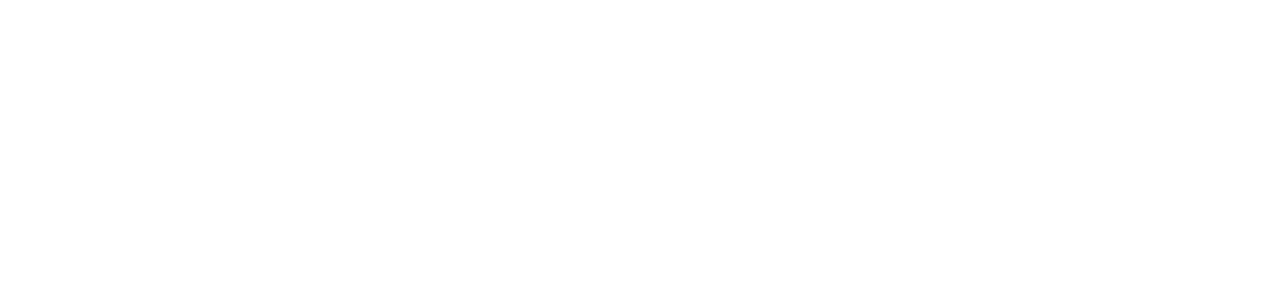
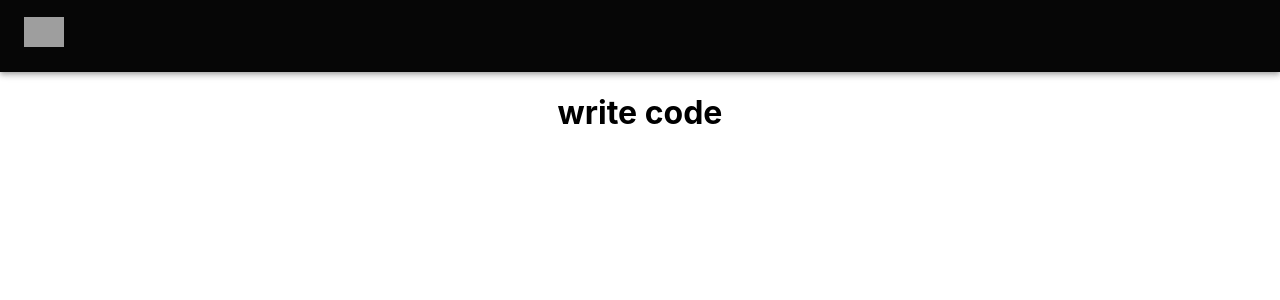
Before and after one commit to SankalpPyFever333/AlphaEditor, a React (Create React App) app in the folder codepeneditor/: page / in a window 1280 px wide. Shown: the top 300 px of the page. Built offline with nearby package versions, Linux system fonts and the light colour scheme; grey boxes are pictures that could not be loaded.

Commit message:
header completed using <AppBar> and <Toolbar> of MUI

```diff
--- a/codepeneditor/package.json
+++ b/codepeneditor/package.json
@@ -3,6 +3,9 @@
   "version": "0.1.0",
   "private": true,
   "dependencies": {
+    "@emotion/react": "^11.11.1",
+    "@emotion/styled": "^11.11.0",
+    "@mui/material": "^5.14.0",
     "@testing-library/jest-dom": "^5.16.5",
     "@testing-library/react": "^13.4.0",
     "@testing-library/user-event": "^13.5.0",
--- a/codepeneditor/src/App.js
+++ b/codepeneditor/src/App.js
@@ -1,9 +1,11 @@
-
+import React from 'react';
 import './App.css';
+import Home from './components/Home';
 
 function App() {
   return (
     <div className="App">
+      <Home/>
 
     </div>
   );
--- /dev/null
+++ b/codepeneditor/src/components/Header.jsx
@@ -0,0 +1,26 @@
+import React from 'react'
+import { AppBar, Toolbar ,styled} from '@mui/material';
+
+function Header() {
+  // changing the css of mui component. We pass the component name in the styled() upon which I want to add css.
+  const AppBarContainer = styled(AppBar)`
+      background: #060606;
+      height: 9vh;
+      position: static;
+  `
+// Now <AppBar> is updated and it is in AppBarContainer variable, So replace AppBar by AppBarConainer.
+
+return (
+    <div>
+      <AppBarContainer>
+        <Toolbar>
+          <img src= "https://img.icons8.com/?size=512&id=p03EZMcmuZH5&format=png" alt="logo" style={{width:40}} />
+        </Toolbar>
+      </AppBarContainer>
+
+
+    </div>
+  )
+}
+
+export default Header
--- /dev/null
+++ b/codepeneditor/src/components/Home.jsx
@@ -0,0 +1,14 @@
+import React from 'react'
+import Header from './Header'
+import WriteCode from './WriteCode'
+function Home() {
+  return (
+    // we can't return two adjascent jsx element, so wrap them in a <>
+    <>
+      <Header />
+      <WriteCode />
+    </>
+  )
+}
+
+export default Home
--- /dev/null
+++ b/codepeneditor/src/components/WriteCode.jsx
@@ -0,0 +1,14 @@
+import React from 'react'
+
+function WriteCode() {
+  return (
+    <div>
+      <h1>write code</h1>
+      {/* you will not see this becoz by default <AppBar> have position: fixed , we have to change it to static. */}
+
+      {/* Now inside this, we have 3 different components. */}
+    </div>
+  )
+}
+
+export default WriteCode
```
Also changed, not shown: 1 other file (tests, documents, lock files or other folders).
